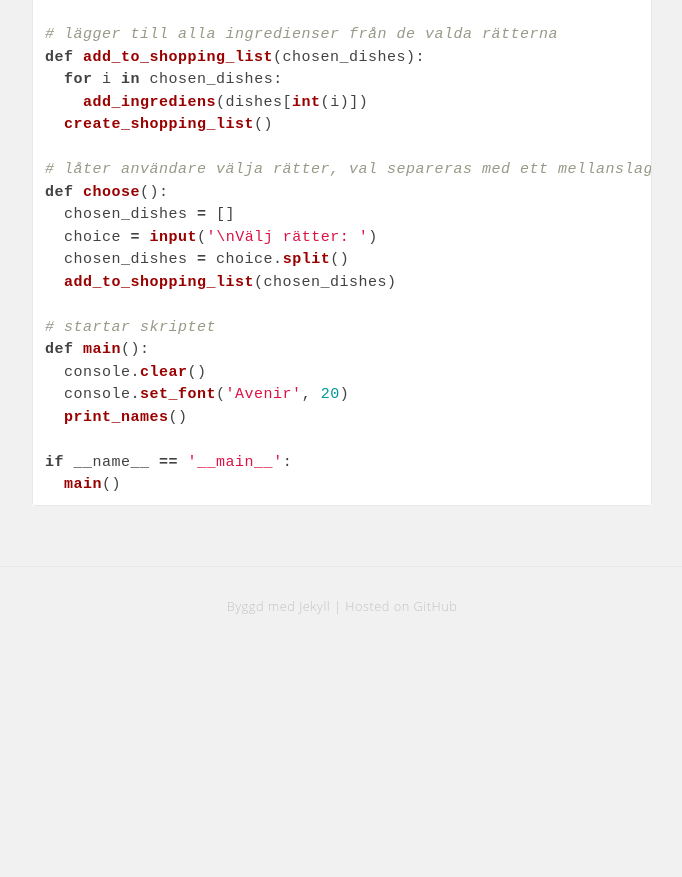
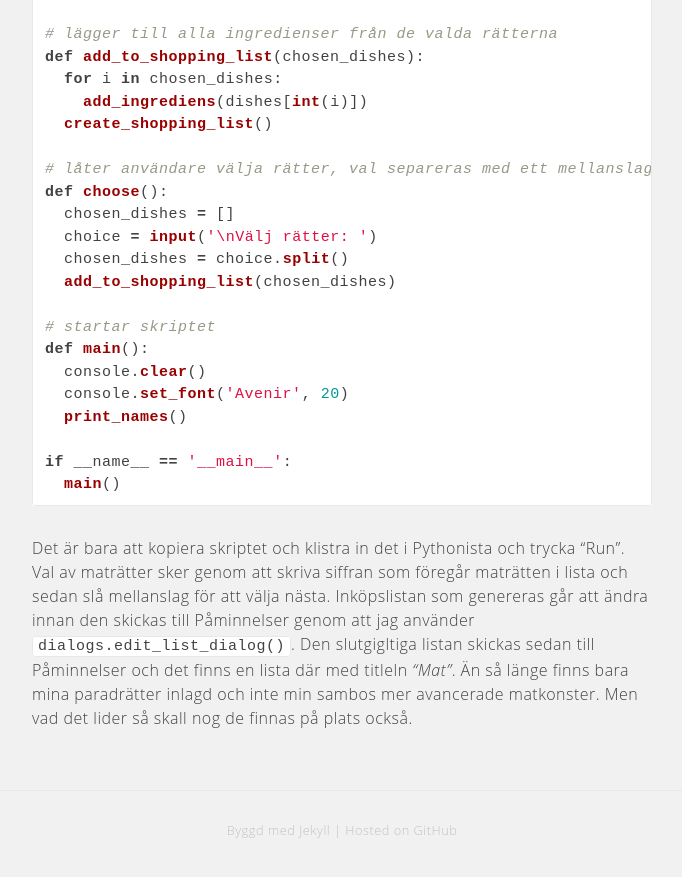
Before and after one commit to jesperpsvensson/jesperpsvensson.github.io, a Jekyll site: the page built from _posts/2016-06-19-Planera-matsedel-med-Pythonista.md, in a window 1280 px wide and 900 px high, scrolled down 2148 px. Shown: the top 877 px of the window, without its empty margins (298-980 px from the left). Built offline with Jekyll 4.4.1, drawn with Linux system fonts in a browser that asks for light colours; some web fonts are replaced; before the commit the page ends 2824 px from its top, so only the background shows below that.

Commit message:
post red

```diff
--- a/_posts/2016-06-19-Planera-matsedel-med-Pythonista.md
+++ b/_posts/2016-06-19-Planera-matsedel-med-Pythonista.md
@@ -108,3 +108,5 @@
 if __name__ == '__main__':
   main()
 {% endhighlight %}
+
+Det är bara att kopiera skriptet och klistra in det i Pythonista och trycka "Run". Val av maträtter sker genom att skriva siffran som föregår maträtten i lista och sedan slå mellanslag för att välja nästa. Inköpslistan som genereras går att ändra innan den skickas till Påminnelser genom att jag använder `dialogs.edit_list_dialog()`. Den slutgigltiga listan skickas sedan till Påminnelser och det finns en lista där med titleln *"Mat"*. Än så länge finns bara mina paradrätter inlagd och inte min sambos mer avancerade matkonster. Men vad det lider så skall nog de finnas på plats också.
```
